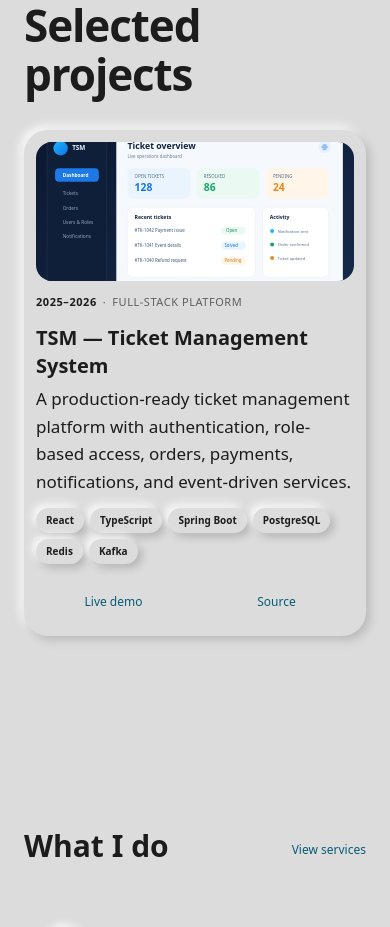
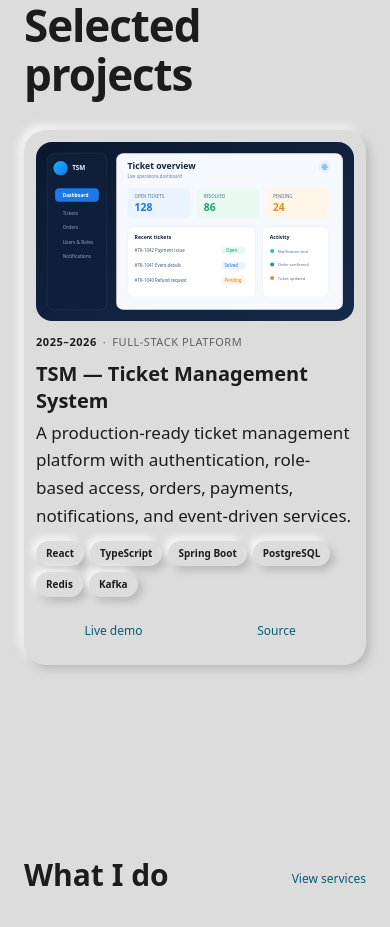
Before and after one commit to yornthanon/myportfolio, a React (Vite) app: page / in a window 390 px wide. Shown: the part 6620-7547 px from the top of the page. Built offline with nearby package versions, Linux system fonts and the light colour scheme.

Commit message:
Polish responsive project card design

```diff
--- a/src/components/sections/Projects.tsx
+++ b/src/components/sections/Projects.tsx
@@ -27,22 +27,22 @@ export function Projects({ embedded = false }: { embedded?: boolean }) {
           </Reveal>
         </div>
 
-        <div className="grid grid-cols-1 gap-6 mt-8 max-w-xl mx-auto">
+        <div className="grid grid-cols-1 gap-6 mt-8 max-w-lg mx-auto">
           {projects.map((project) => (
             <motion.div
               key={project.title}
               initial={{ opacity: 0, y: 30 }}
               animate={{ opacity: 1, y: 0 }}
               transition={{ duration: 0.6, ease: [0.22, 1, 0.36, 1] }}
-              className="w-full rounded-[24px] p-3 sm:p-4 bg-[var(--bg)] shadow-[4px_4px_10px_#b9b9b9,_-4px_-4px_10px_#fbfbfb] border-none transition-all duration-200"
+              className="project-card w-full overflow-hidden rounded-[22px] p-3 sm:p-4 bg-[var(--bg)] shadow-[4px_4px_10px_#b9b9b9,_-4px_-4px_10px_#fbfbfb] border-none transition-all duration-200"
             >
               <img
                 src={project.image}
                 alt={project.title}
-                className="w-full aspect-[16/7] object-cover rounded-[16px] mb-3"
+                className="project-card-image block w-full aspect-[16/9] object-cover rounded-[16px] mb-3"
                 loading="lazy"
               />
-              <div className="flex items-center gap-1.5 mb-3">
+              <div className="flex flex-wrap items-center gap-1.5 mb-2">
                 <span className="text-[11px] font-semibold text-accent-text uppercase tracking-wider">
                   {project.year}
                 </span>
@@ -51,20 +51,20 @@ export function Projects({ embedded = false }: { embedded?: boolean }) {
                   {project.category}
                 </span>
               </div>
-              <h3 className="text-lg sm:text-xl font-bold text-[var(--text)] mb-1.5 leading-snug">
+              <h3 className="text-lg sm:text-xl font-bold text-[var(--text)] mb-1 leading-snug">
                 {project.title}
               </h3>
               <p className="text-sm text-[var(--muted)] leading-relaxed mb-3">
                 {project.description}
               </p>
-              <div className="flex flex-wrap gap-1.5 mb-4">
+              <div className="flex flex-wrap gap-1.5 mb-3">
                 {project.tech.map((tech) => (
                   <Pill key={tech} active className="px-2.5 py-1 text-[10px] font-semibold text-ink shadow-pressed whitespace-nowrap">
                     {tech}
                   </Pill>
                 ))}
               </div>
-              <div className="grid grid-cols-2 gap-2 sm:gap-3">
+              <div className="project-card-actions grid grid-cols-2 gap-2 sm:gap-3">
                 <Button
                   asChild
                   variant="ghost"
--- a/src/index.css
+++ b/src/index.css
@@ -82,6 +82,27 @@ body {
 
 .section {
   padding: 96px 0;
+}
+
+.project-card-actions a {
+  min-height: 44px;
+}
+
+@media (max-width: 640px) {
+  .project-card {
+    padding: 0.75rem;
+  }
+
+  .project-card-image {
+    aspect-ratio: 16 / 9;
+    object-fit: cover;
+    margin-bottom: 0.75rem;
+  }
+
+  .project-card-actions {
+    position: static;
+    margin-top: 0.25rem;
+  }
 }
 
 /* ---------- Hero ---------- */
```
